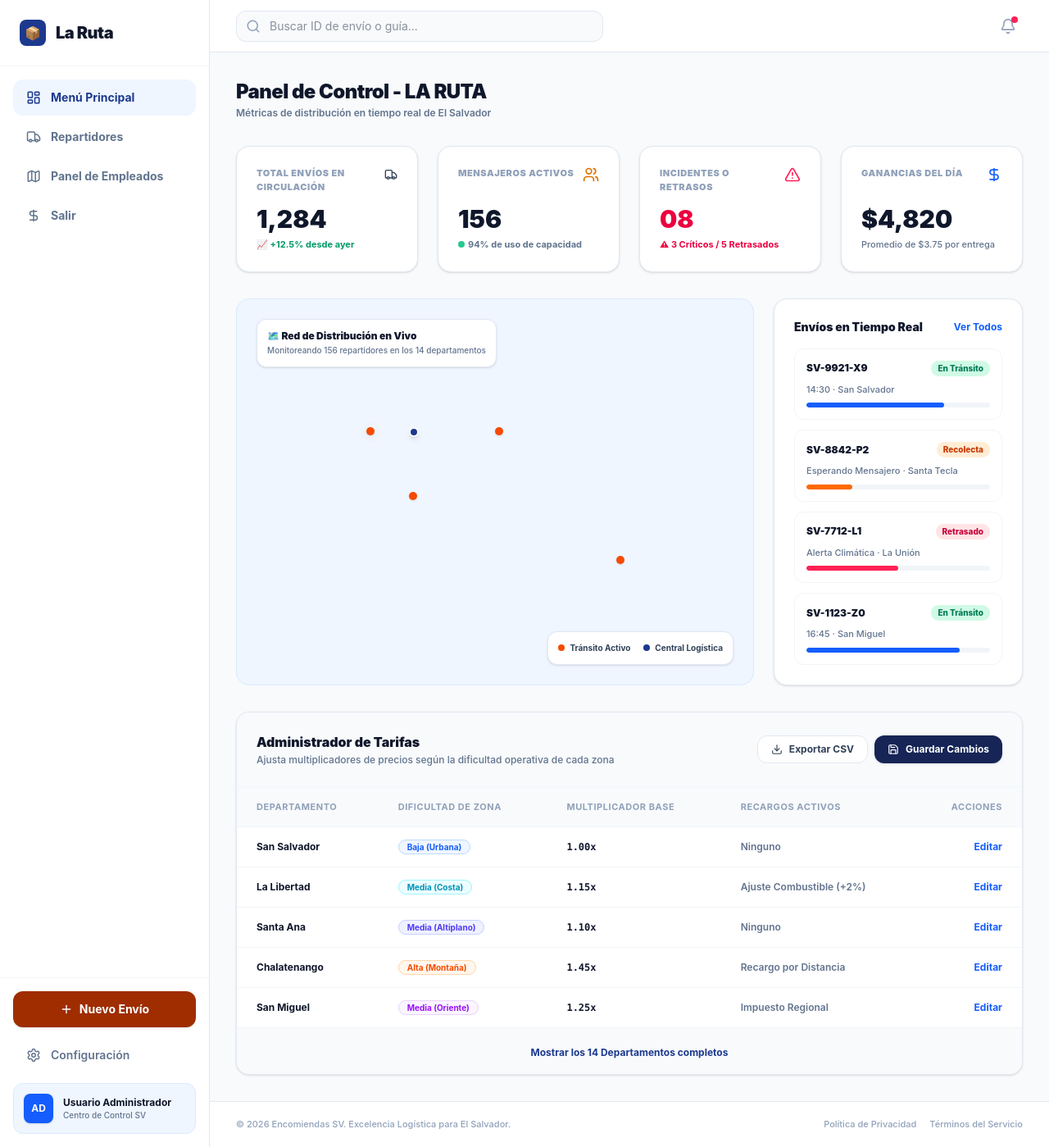
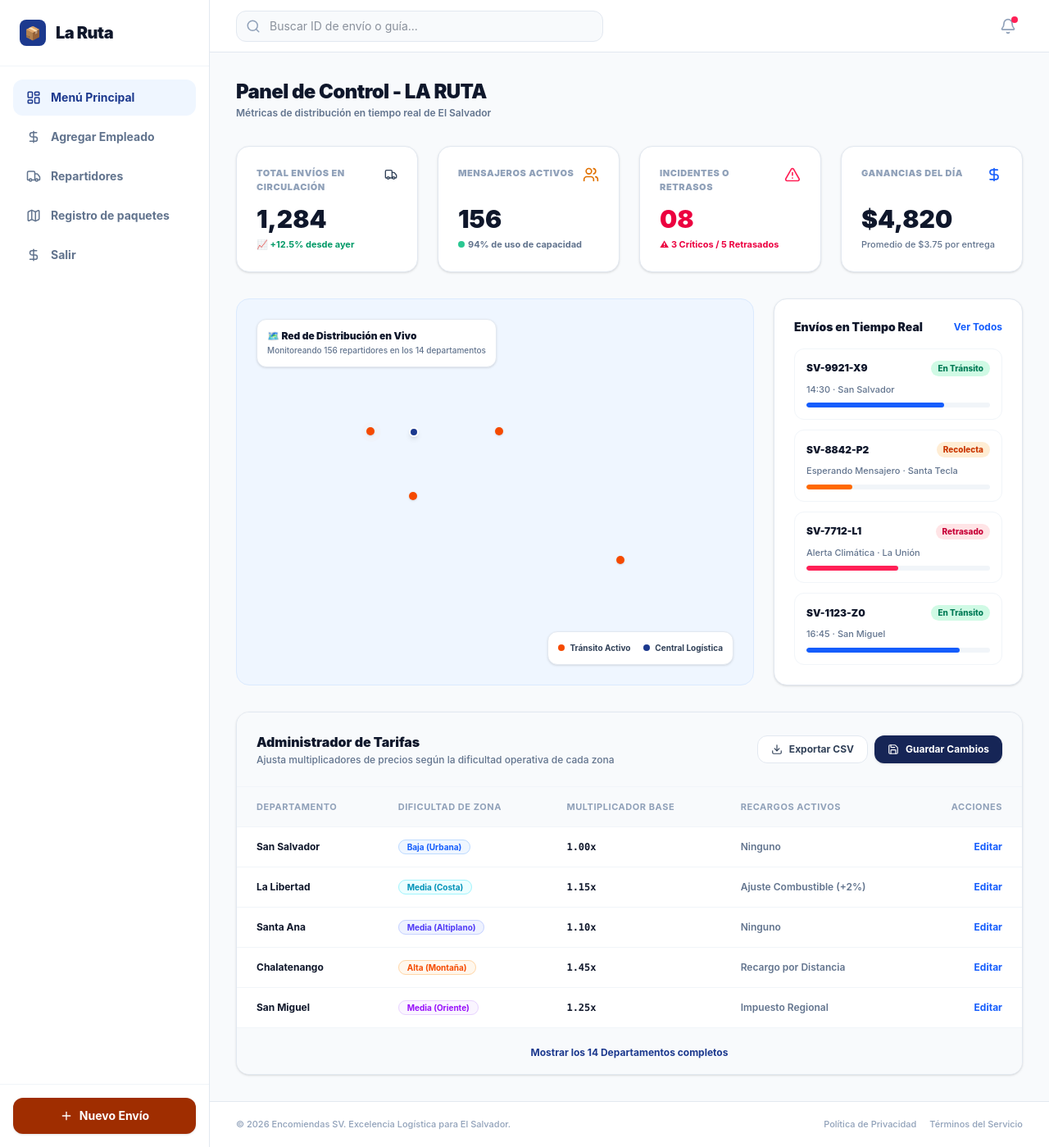
Before and after one commit to jhonattan755/LaRuta2, a React (Vite) app in the folder frontend/: page /ganancias in a window 1280 px wide. Shown: the whole page at 82% size. Built offline with nearby package versions, Linux system fonts and the light colour scheme.

Commit message:
botones de ganancias

```diff
--- a/frontend/src/views/Ganancias.jsx
+++ b/frontend/src/views/Ganancias.jsx
@@ -1,4 +1,5 @@
 import { useState } from "react";
+import { useNavigate } from "react-router-dom"; // Importamos useNavigate
 import {
   LayoutDashboard,
   Truck,
@@ -16,7 +17,10 @@ import {
 } from "lucide-react";
 
 function Ganancias() {
+  const navigate = useNavigate(); // Inicializamos el hook
   const [searchTerm, setSearchTerm] = useState("");
+
+
 
   const [rates, setRates] = useState([
     { id: 1, dept: "San Salvador", difficulty: "Baja (Urbana)", color: "bg-blue-50 text-blue-600 border-blue-200", multiplier: "1.00x", surcharges: "Ninguno" },
@@ -39,48 +43,56 @@ function Ganancias() {
       {/* ─── BARRA LATERAL IZQUIERDA ─── */}
       <aside className="w-64 bg-white border-r border-slate-200 flex flex-col justify-between hidden md:flex">
         <div>
-          {/* Logo */}
           <div className="p-6 flex items-center gap-3 border-b border-slate-100">
-            <div className="w-8 h-8 bg-blue-900 rounded-lg flex items-center justify-center text-white font-bold">
-              📦
-            </div>
+            <div className="w-8 h-8 bg-blue-900 rounded-lg flex items-center justify-center text-white font-bold">📦</div>
             <span className="text-xl font-black tracking-tight text-slate-900">La Ruta</span>
           </div>
 
-          {/* Menú de Navegación */}
           <nav className="p-4 space-y-1">
-            <button className="w-full flex items-center gap-3 px-4 py-3 text-sm font-bold rounded-xl bg-blue-50 text-blue-900 transition-all">
+  {/* Navegación corregida para coincidir con App.jsx */}
+  <button
+    onClick={() => navigate("/empleado")}
+    className="w-full flex items-center gap-3 px-4 py-3 text-sm font-bold rounded-xl bg-blue-50 text-blue-900 transition-all"
+  >
     <LayoutDashboard size={18} /> Menú Principal
   </button>
-            <button className="w-full flex items-center gap-3 px-4 py-3 text-sm font-bold rounded-xl text-slate-500 hover:bg-slate-50 hover:text-slate-800 transition-all">
+
+  <button
+    onClick={() => navigate("/registro")}
+    className="w-full flex items-center gap-3 px-4 py-3 text-sm font-bold rounded-xl text-slate-500 hover:bg-slate-50 hover:text-slate-800 transition-all"
+  >
+    <DollarSign size={18} /> Agregar Empleado
+  </button>
+
+  <button
+    onClick={() => navigate("/repartidor")}
+    className="w-full flex items-center gap-3 px-4 py-3 text-sm font-bold rounded-xl text-slate-500 hover:bg-slate-50 hover:text-slate-800 transition-all"
+  >
     <Truck size={18} /> Repartidores
   </button>
-            <button className="w-full flex items-center gap-3 px-4 py-3 text-sm font-bold rounded-xl text-slate-500 hover:bg-slate-50 hover:text-slate-800 transition-all">
-              <Map size={18} /> Panel de Empleados
+
+  <button
+    onClick={() => navigate("/registro-paquetes")}
+    className="w-full flex items-center gap-3 px-4 py-3 text-sm font-bold rounded-xl text-slate-500 hover:bg-slate-50 hover:text-slate-800 transition-all"
+  >
+    <Map size={18} /> Registro de paquetes
   </button>
-            <button className="w-full flex items-center gap-3 px-4 py-3 text-sm font-bold rounded-xl text-slate-500 hover:bg-slate-50 hover:text-slate-800 transition-all">
+
+  <button
+    onClick={() => navigate("/login")}
+    className="w-full flex items-center gap-3 px-4 py-3 text-sm font-bold rounded-xl text-slate-500 hover:bg-slate-50 hover:text-slate-800 transition-all"
+  >
     <DollarSign size={18} /> Salir
   </button>
 </nav>
         </div>
 
-        {/* Footer de la Barra Lateral */}
+        {/* Footer lateral */}
         <div className="p-4 border-t border-slate-100 space-y-4">
-          <button className="w-full bg-orange-800 hover:bg-orange-900 text-white font-bold text-sm py-3 px-4 rounded-xl flex items-center justify-center gap-2 shadow-sm transition-all">
+          <button onClick={() => navigate("/nuevo-envio")} className="w-full bg-orange-800 hover:bg-orange-900 text-white font-bold text-sm py-3 px-4 rounded-xl flex items-center justify-center gap-2 shadow-sm transition-all">
             <Plus size={16} /> Nuevo Envío
           </button>
-          <button className="w-full flex items-center gap-3 px-4 py-2 text-sm font-semibold text-slate-500 hover:text-slate-800 transition-all">
-            <Settings size={18} /> Configuración
-          </button>
-          <div className="bg-blue-50 border border-blue-100 rounded-xl p-3 flex items-center gap-3">
-            <div className="w-9 h-9 bg-blue-600 rounded-lg text-white font-bold flex items-center justify-center text-xs shadow-sm">
-              AD
-            </div>
-            <div>
-              <h4 className="text-xs font-bold text-slate-900">Usuario Administrador</h4>
-              <p className="text-[10px] text-slate-500 font-medium">Centro de Control SV</p>
-            </div>
-          </div>
+          {/* ... resto de tu código igual ... */}
         </div>
       </aside>
 
--- /dev/null
+++ b/package.json
@@ -0,0 +1,5 @@
+{
+  "dependencies": {
+    "react-router-dom": "^7.17.0"
+  }
+}
```
Also changed, not shown: 1 other file (tests, documents, lock files or other folders). Lines whose indentation alone changed are shown as unchanged.
